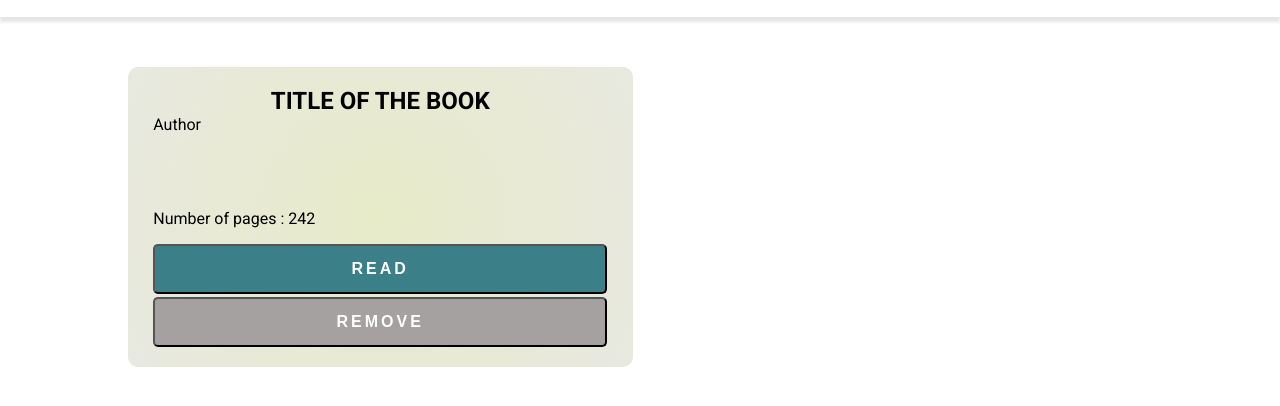
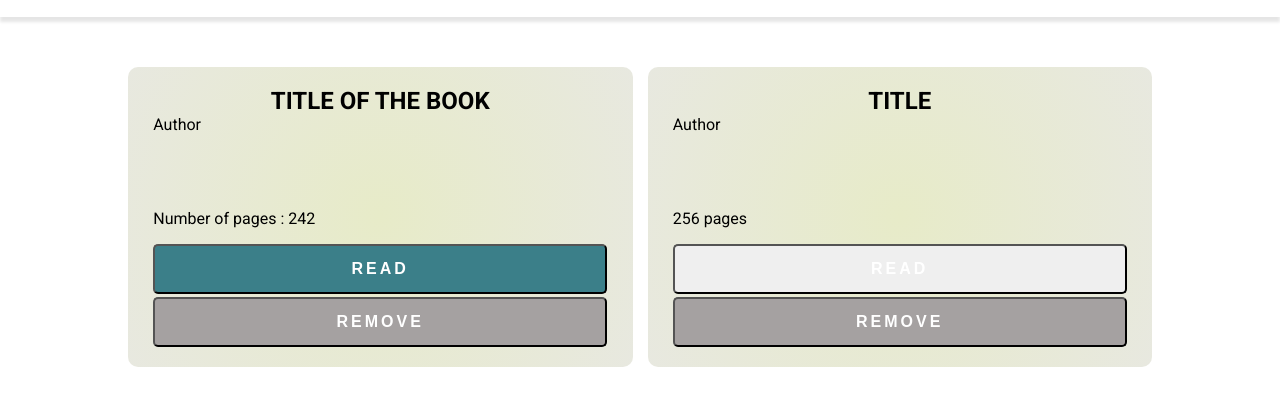
Before and after one commit to LilMus/library, a website: page index.html in a window 1280 px wide. Shown: the part 104-510 px from the top of the page. Drawn offline with Linux system fonts and the light colour scheme.

Commit message:
Add basic functions and variables
I added variables referring to <main> and to the READ button in order
to be able to change its attribute in the future
I added an array myLibrary that will contain all the books
I added a function to add books to myLibrary
I added a function to display the cards in the library
I also added a constructor for books

```diff
--- a/index.html
+++ b/index.html
@@ -105,5 +105,6 @@
         </div>
       </div>
     </main>
+    <script src="script.js"></script>
   </body>
 </html>
--- a/script.js
+++ b/script.js
@@ -0,0 +1,37 @@
+let myLibrary = [];
+const main = document.querySelector('main');
+const btnRead = document.querySelector('.btn-read');
+
+function Book(_title, _author, _pages, _read) {
+  this.title = _title;
+  this.author = _author;
+  this.pages = _pages;
+  this.read = _read;
+}
+
+const book1 = new Book('Title', 'Author', 256, true);
+
+const addBookToLibrary = (book) => myLibrary.push(book);
+
+const addCardToLibrary = () => {
+  // eslint-disable-next-line no-restricted-syntax
+  for (const book of myLibrary) {
+    main.innerHTML += `<div class="card">
+        <div class="card-container">
+          <div class="card-top">
+            <h2 class="title">${book.title}</h2>
+            <p class="author">${book.author}</p>
+          </div>
+          <div class="card-bottom">
+            <p class="pages">${book.pages} pages</p>
+            <button type="button" class="btn-read">READ</button>
+            <button type="button" class="btn-remove">REMOVE</button>
+          </div>
+        </div>
+      </div>
+          `;
+  }
+};
+
+addBookToLibrary(book1);
+addCardToLibrary();
--- a/style/style.scss
+++ b/style/style.scss
@@ -32,8 +32,7 @@ header {
     padding: 0 10px;
     &:hover {
       background-color: $primary-color;
-      transition-property: background-color;
-      transition-duration: 0.3s;
+      transition: background-color 0.3s;
     }
   }
 }
```
Also changed, not shown: style/style.css, 1 other file.
